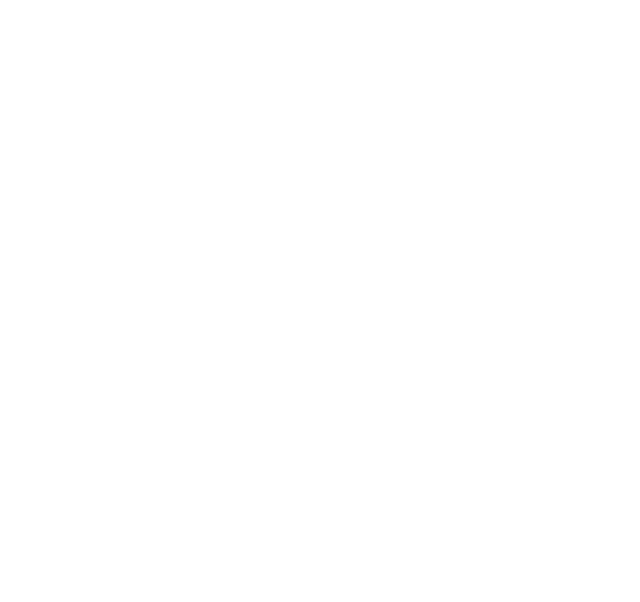
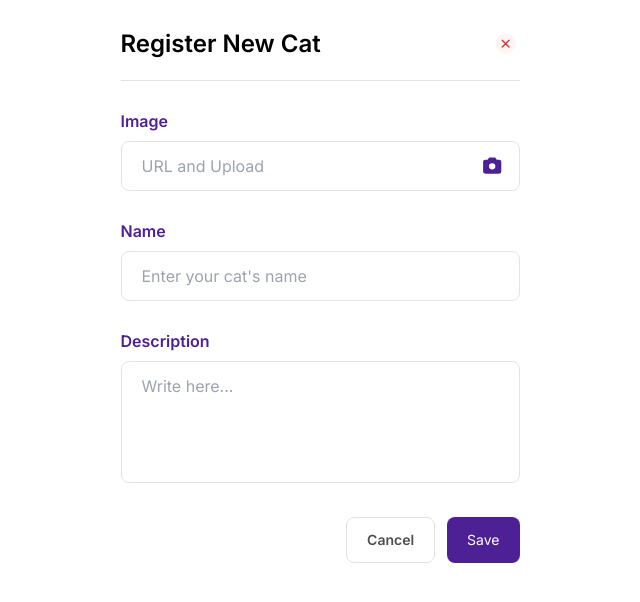
Before and after one commit to LuanHSL/cat-adoption-platform, a Nuxt app: page /admin/new-cat in a window 1280 px wide. Before the commit this address had no page. Shown: the top 602 px of the page, without its empty margins (320-960 px from the left). Built offline with nearby package versions, Linux system fonts and the light colour scheme.

Commit message:
feat: Page new cat admin

```diff
--- /dev/null
+++ b/components/FileInput.vue
@@ -0,0 +1,82 @@
+<script setup>
+import CameraIcon from '~/components/icon/CameraIcon.vue';
+import appColors from '~/utils/Colors';
+
+const props = defineProps({
+  title: {
+    type: String,
+    default: ''
+  },
+  placeholder: {
+    type: String,
+    required: true
+  },
+  required: {
+    type: Boolean,
+    default: false
+  },
+  value: {
+    type: String,
+    default: ''
+  },
+  accept: {
+    type: String,
+    default: 'image/*'
+  }
+})
+
+const emit = defineEmits(['select-file'])
+
+const fileInput = ref(null)
+const fileName = ref('')
+
+const handleFileChange = (event) => {
+  const file = event.target.files[0]
+  if (file) {
+    fileName.value = file.name
+    emit('select-file', file)
+
+    document.activeElement.blur()
+  }
+}
+
+const openFileInput = () => {
+  fileInput.value.click();
+}
+
+</script>
+
+<template>
+  <div>
+    <p
+      v-if="title"
+      class="text-main font-semibold mb-2"
+    >
+      {{ title }}
+    </p>
+    <div class="relative">
+      <input
+        type="file"
+        :accept="accept"
+        ref="fileInput"
+        @change="handleFileChange"
+        hidden
+      />
+      <input
+        type="text"
+        :value="fileName || value"
+        :placeholder="placeholder"
+        :required="required"
+        aria-required="true"
+        class="border border-stroke w-full px-5 py-3 cursor-pointer rounded-lg"
+        @click="openFileInput"
+      />
+      <CameraIcon
+        size="1.4em"
+        :color="appColors.main"
+        class="absolute right-4 top-1/2 cursor-pointer -translate-y-1/2"
+        @click="openFileInput"
+      />
+    </div>
+  </div>
+</template>
--- a/components/Input.vue
+++ b/components/Input.vue
@@ -1,6 +1,6 @@
 <script setup>
-import EyeIcon from './icon/EyeIcon.vue';
-import EyeOffIcon from './icon/EyeOffIcon.vue';
+import EyeIcon from '~/components/icon/EyeIcon.vue';
+import EyeOffIcon from '~/components/icon/EyeOffIcon.vue';
 import appColors from '~/utils/Colors';
 
 const props = defineProps({
@@ -81,12 +81,3 @@
     </div>
   </div>
 </template>
-
-<style>
-.icon {
-  position: absolute;
-  left: 10px;
-  top: 50%;
-  transform: translateY(-50%);
-}
-</style>
--- /dev/null
+++ b/components/icon/CameraIcon.vue
@@ -0,0 +1,18 @@
+<script setup>
+const props = defineProps({
+  size: {
+    type: String,
+    default: '1em',
+  },
+  color: {
+    type: String,
+    default: 'currentColor',
+  },
+})
+</script>
+
+<template>
+	<svg xmlns="http://www.w3.org/2000/svg" :width="size" :height="size" viewBox="0 0 256 256">
+		<path :fill="color" d="M208 56h-27.72l-13.63-20.44A8 8 0 0 0 160 32H96a8 8 0 0 0-6.65 3.56L75.71 56H48a24 24 0 0 0-24 24v112a24 24 0 0 0 24 24h160a24 24 0 0 0 24-24V80a24 24 0 0 0-24-24m-44 76a36 36 0 1 1-36-36a36 36 0 0 1 36 36" />
+	</svg>
+</template>
--- a/nuxt.config.ts
+++ b/nuxt.config.ts
@@ -7,7 +7,7 @@
     head: {
       title: 'Cat Adoption Platform',
       link: [
-        { rel: 'icon', href: 'favicon.svg' }
+        { rel: 'icon', href: '../favicon.svg' }
       ]
     }
   },
--- a/pages/admin/index.vue
+++ b/pages/admin/index.vue
@@ -5,6 +5,12 @@
 import appColors from '~/utils/Colors'
 
 import ModalDelete from '~/components/modal/ModalDelete.vue'
+
+useHead({
+  title: 'Admin - Cat Adoption Platform',
+})
+
+const router = useRouter()
 
 const isModalDeleteOpen = ref(false)
 
@@ -70,6 +76,10 @@
     closeModalDelete()
   }
 }
+
+const goToNewCat = () => {
+  router.push('/admin/new-cat')
+}
 </script>
 
 <template>
@@ -115,9 +125,9 @@
 
         <button
           class="bg-main text-white py-3 px-5 h-10 rounded-lg text-sm leading-none"
-          @click="() => {}"
+          @click="goToNewCat"
         >
-          New Chat
+          New Cat
         </button>
       </header>
 
--- /dev/null
+++ b/pages/admin/new-cat/index.vue
@@ -0,0 +1,102 @@
+<script setup>
+import CloseIcon from '~/components/icon/CloseIcon.vue';
+import appColors from '~/utils/Colors';
+import Input from '~/components/Input.vue';
+import Textarea from '~/components/Textarea.vue';
+
+useHead({
+  title: 'Form - Cat Adoption Platform',
+})
+
+const imageSelected = ref('')
+const imageCreated = ref(null)
+
+const cat = ref({
+  name: '',
+  description: ''
+})
+
+const router = useRouter()
+
+const goToAdmin = () => {
+  router.push('/admin')
+}
+
+const selectFile = (file) => {
+  imageSelected.value = file
+
+  imageCreated.value = URL.createObjectURL(file)
+}
+
+const submit = () => {
+  console.log(cat.value, imageSelected.value)
+
+  goToAdmin()
+}
+</script>
+
+<template>
+  <header class="max-w-[455px] mx-auto flex justify-between items-center px-7 pt-7 pb-5">
+    <h1 class="text-2xl font-semibold">Register New Cat</h1>
+    <CloseIcon
+      size="1.7em"
+      :color="appColors.danger"
+      class="cursor-pointer"
+      @click="goToAdmin"
+    />
+  </header>
+
+  <Divider class="max-w-[455px] mx-auto px-7" />
+
+  <main class="max-w-[455px] mx-auto px-7 pt-7 pb-5">
+    <form
+      class="flex flex-col space-y-7"
+      @submit.prevent="submit"
+    >
+
+      <FileInput
+        title="Image"
+        placeholder="URL and Upload"
+        required
+        @select-file="selectFile"
+      />
+      <img
+        v-if="imageCreated"
+        :src="imageCreated"
+        class="w-40 h-40 mx-auto"
+      />
+
+      <Input
+        v-model="cat.name"
+        type="text"
+        title="Name"
+        placeholder="Enter your cat's name"
+        required
+        :value="cat.name"
+      />
+      <Textarea
+        v-model="cat.description"
+        type="text"
+        title="Description"
+        placeholder="Write here..."
+        required
+        :value="cat.description"
+      />
+
+      <div class="flex space-x-3 justify-end">
+        <button
+          class="text-secondary py-3 px-5 rounded-lg text-sm border border-stroke font-semibold"
+          @click.prevent.stop="goToAdmin"
+        >
+          Cancel
+        </button>
+        <button
+          class="bg-main text-white py-3 px-5 rounded-lg text-sm"
+          type="submit"
+        >
+          Save
+        </button>
+      </div>
+    </form>
+  </main>
+</template>
```
